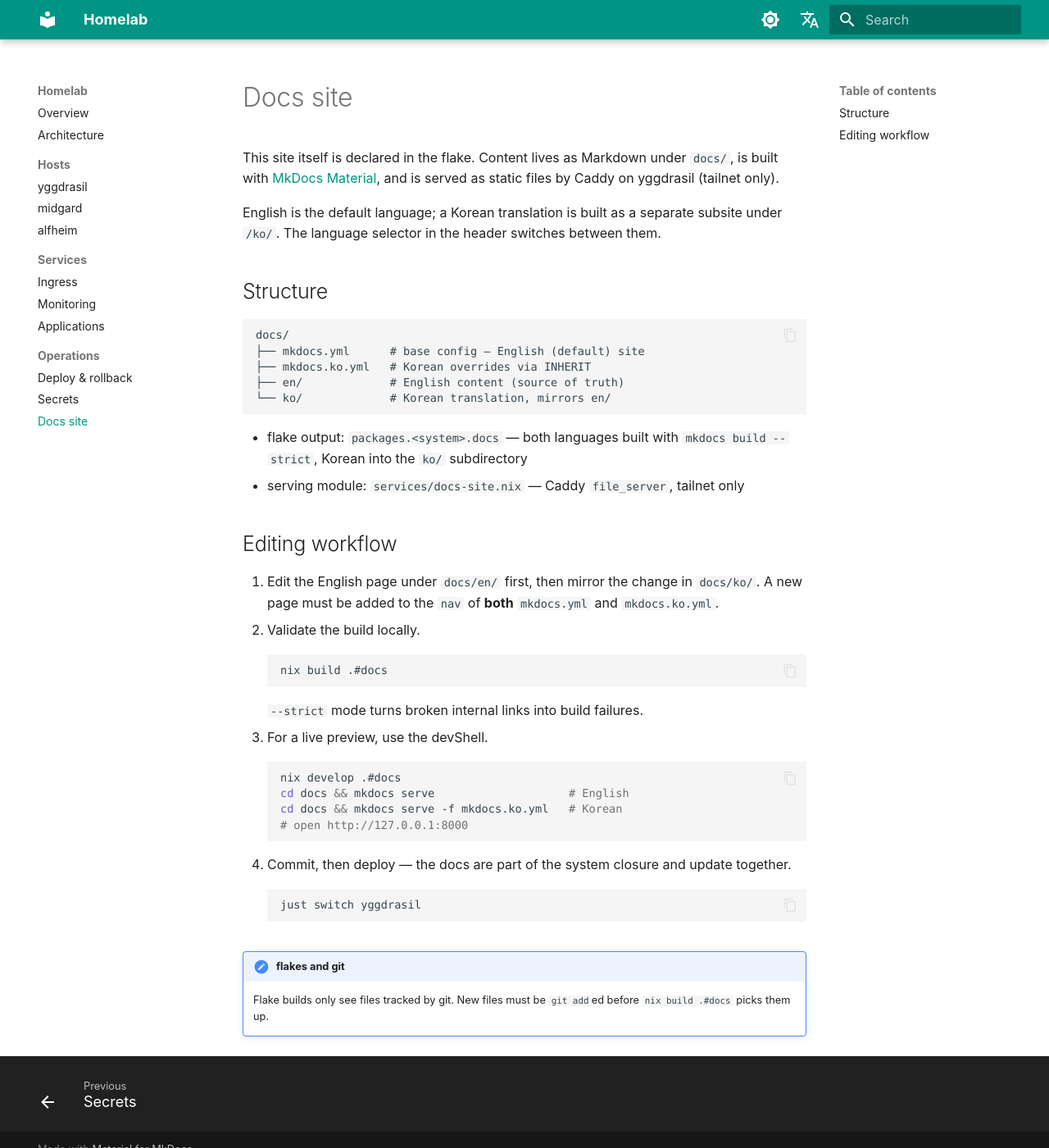
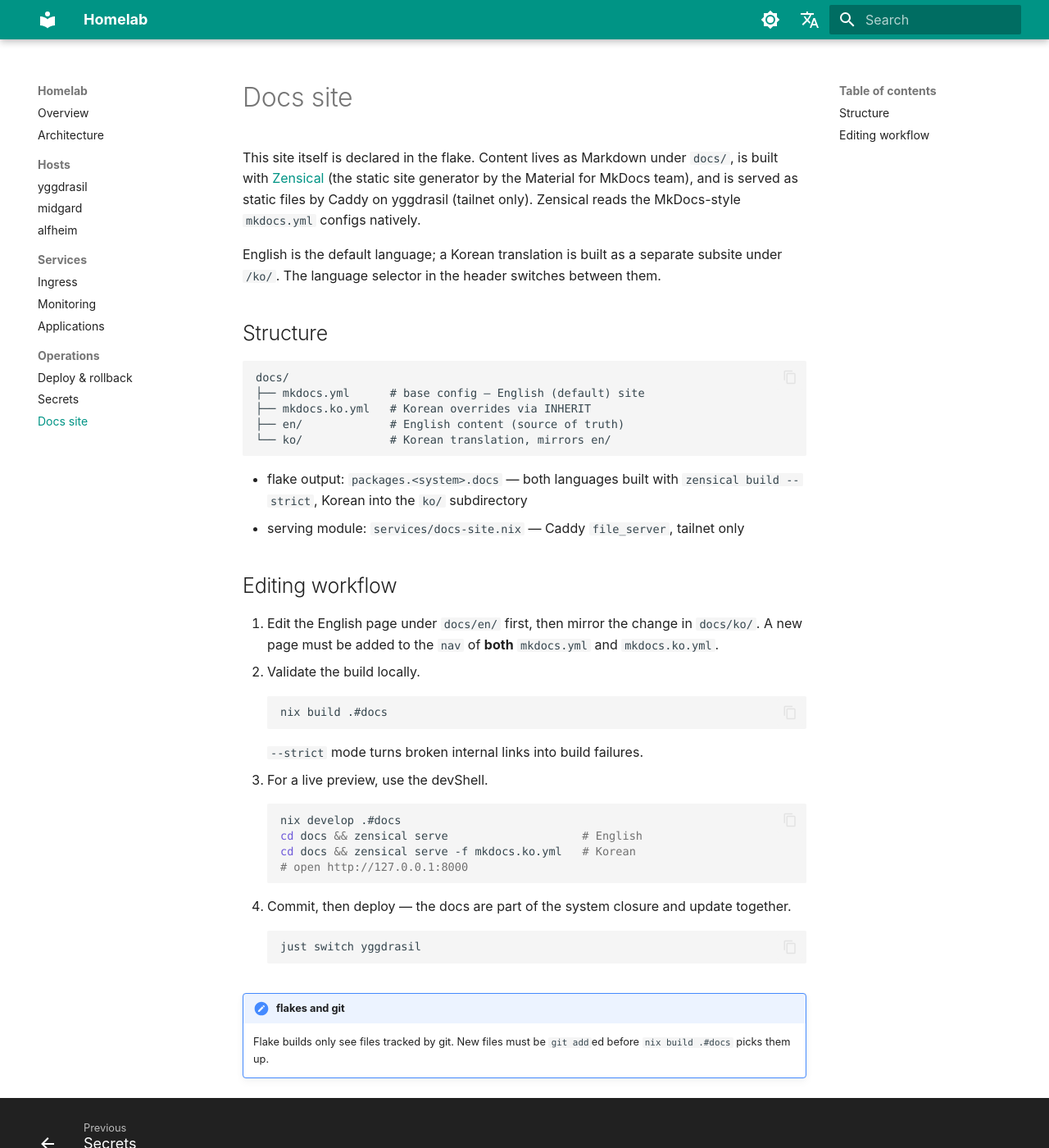
Before and after one commit to smg1024/homelab, an MkDocs documentation site: the page built from docs/en/runbooks/docs-site.md, in a window 1280 px wide and 1400 px high. Shown: the whole window at 82% size. Built offline with MkDocs 1.6.1 and Material for MkDocs 9.7.7, drawn with Linux system fonts in a browser that asks for light colours; comment, search, counter and statistics services are not loaded.

Commit message:
Switch docs build from mkdocs-material to Zensical
MkDocs 2.0 is incompatible with Material for MkDocs and MkDocs 1.x is
effectively unmaintained. Zensical is the Material team's successor,
reads the existing mkdocs.yml configs natively (including INHERIT and
the extra.alternate language selector), and is packaged top-level in
nixpkgs (0.0.43 in the pinned revision).

- packages.<system>.docs now builds with `zensical build --strict`;
  output lands in site/ (ko into site/ko) and moves to $out
- devShells.<system>.docs ships zensical for `zensical serve`
- docs content updated to reference Zensical

Co-Authored-By: Claude Fable 5 <noreply@anthropic.com>

````diff
--- a/docs/en/runbooks/docs-site.md
+++ b/docs/en/runbooks/docs-site.md
@@ -1,9 +1,10 @@
 # Docs site
 
 This site itself is declared in the flake. Content lives as Markdown under
-`docs/`, is built with
-[MkDocs Material](https://squidfunk.github.io/mkdocs-material/), and is served
-as static files by Caddy on yggdrasil (tailnet only).
+`docs/`, is built with [Zensical](https://zensical.org/) (the static site
+generator by the Material for MkDocs team), and is served as static files by
+Caddy on yggdrasil (tailnet only). Zensical reads the MkDocs-style
+`mkdocs.yml` configs natively.
 
 English is the default language; a Korean translation is built as a separate
 subsite under `/ko/`. The language selector in the header switches between
@@ -20,7 +21,7 @@ docs/
 ```
 
 - flake output: `packages.<system>.docs` — both languages built with
-  `mkdocs build --strict`, Korean into the `ko/` subdirectory
+  `zensical build --strict`, Korean into the `ko/` subdirectory
 - serving module: `services/docs-site.nix` — Caddy `file_server`, tailnet only
 
 ## Editing workflow
@@ -40,8 +41,8 @@ docs/
 
     ```bash
     nix develop .#docs
-    cd docs && mkdocs serve                    # English
-    cd docs && mkdocs serve -f mkdocs.ko.yml   # Korean
+    cd docs && zensical serve                    # English
+    cd docs && zensical serve -f mkdocs.ko.yml   # Korean
     # open http://127.0.0.1:8000
     ```
 
--- a/docs/mkdocs.ko.yml
+++ b/docs/mkdocs.ko.yml
@@ -3,6 +3,7 @@ INHERIT: mkdocs.yml
 site_description: NixOS 홈랩 구성 문서
 site_url: https://docs.ridewithmin.com/ko/
 docs_dir: ko
+site_dir: site/ko
 
 theme:
   language: ko
--- a/docs/mkdocs.yml
+++ b/docs/mkdocs.yml
@@ -2,6 +2,7 @@ site_name: Homelab
 site_description: NixOS homelab documentation
 site_url: https://docs.ridewithmin.com/
 docs_dir: en
+site_dir: site
 
 theme:
   name: material
````
Also changed, not shown: docs/en/index.md (+1 -1 lines), docs/ko/index.md (+1 -1 lines), docs/ko/runbooks/docs-site.md (+7 -5 lines), 2 other files.
